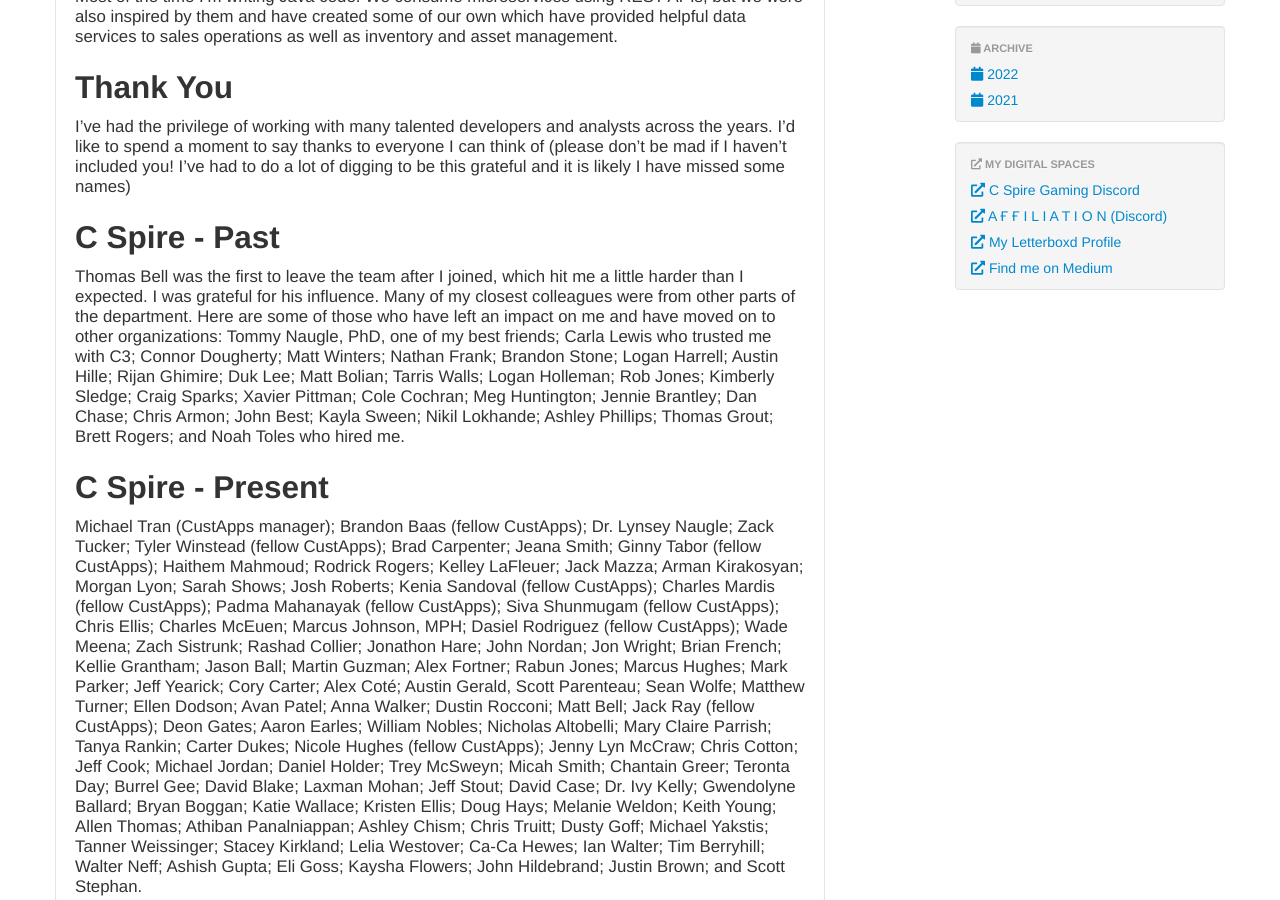
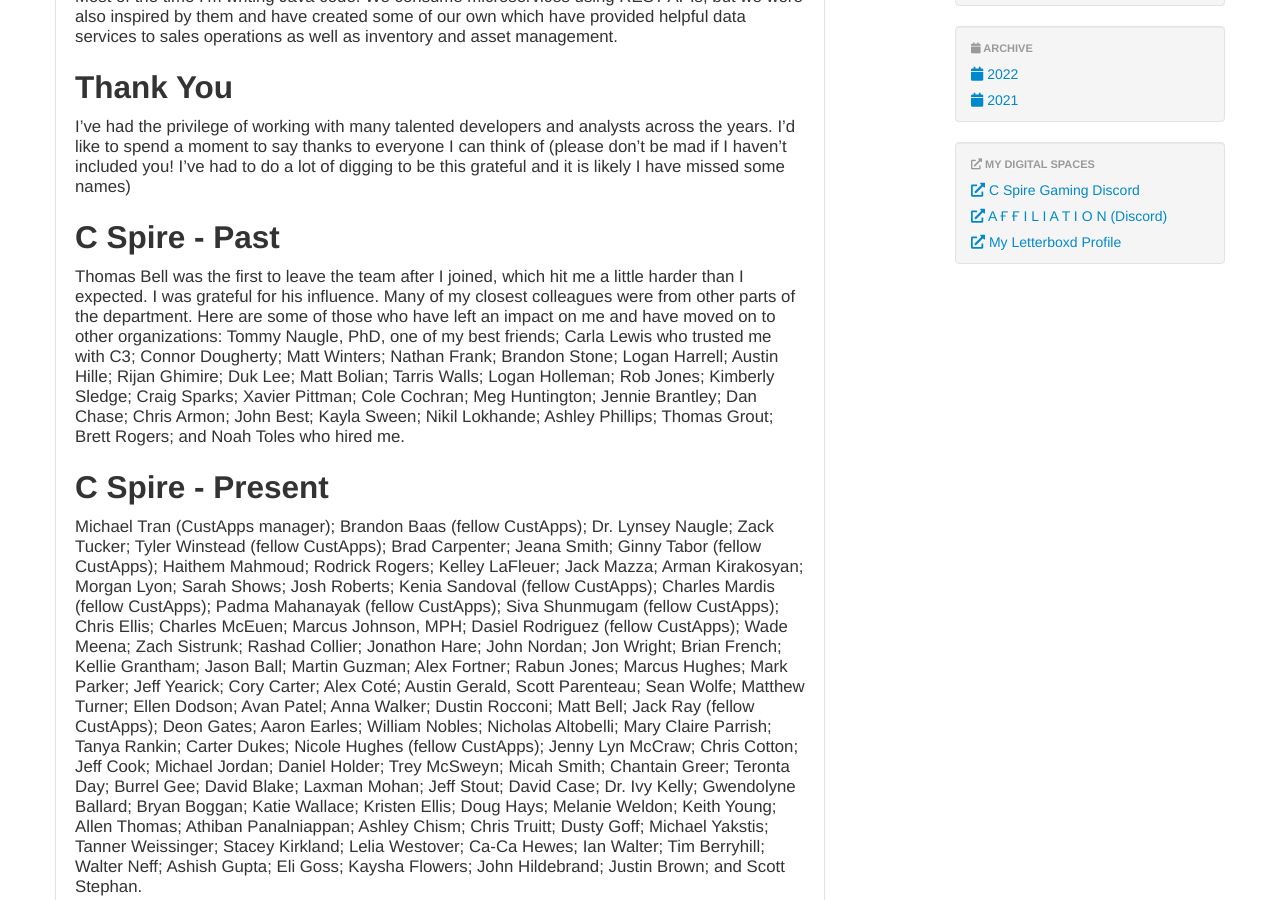
Before and after one commit to michaellambgelo/michaellambgelo.github.io, a Jekyll site: the page built from index.html, in a window 1280 px wide and 900 px high, scrolled down 635 px. Built offline with Jekyll 4.4.1, drawn with Linux system fonts in a browser that asks for light colours; the list of posts is cut into pages by our own code.

Commit message:
update config

```diff
--- a/_config.yml
+++ b/_config.yml
@@ -380,9 +380,6 @@
     - link :
       name : My Letterboxd Profile
       url : https://letterboxd.com/michaellamb/
-    - link :
-      name : Find me on Medium
-      url : https://medium.com/@themichaellamb
 
 
 # These are the Bootstrap settings. These Bootstrap settings will control both
```
